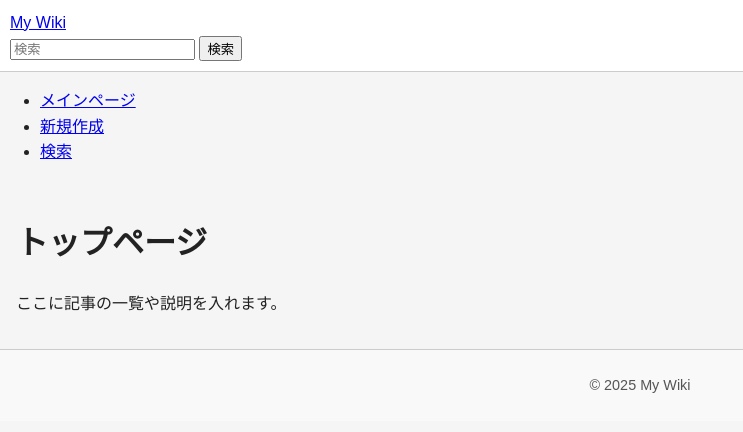
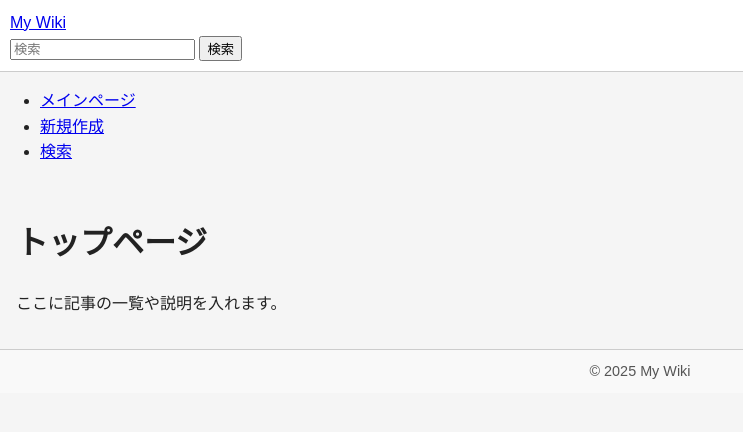
Before and after one commit to tennsu/wiki-site, a plain HTML site: page index.html in a window 1280 px wide. Shown: the whole page, without its empty margins (0-743 px from the left). Drawn offline with Linux system fonts and the light colour scheme.

Commit message:
Update index.html

```diff
--- a/index.html
+++ b/index.html
@@ -34,7 +34,8 @@
     </main>
   </div>
   <footer class="site-footer">
-    <p>© 2025 My Wiki</p>
+  © 2025 My Wiki
+</footer>
   </footer>
 </body>
 </html>
```
